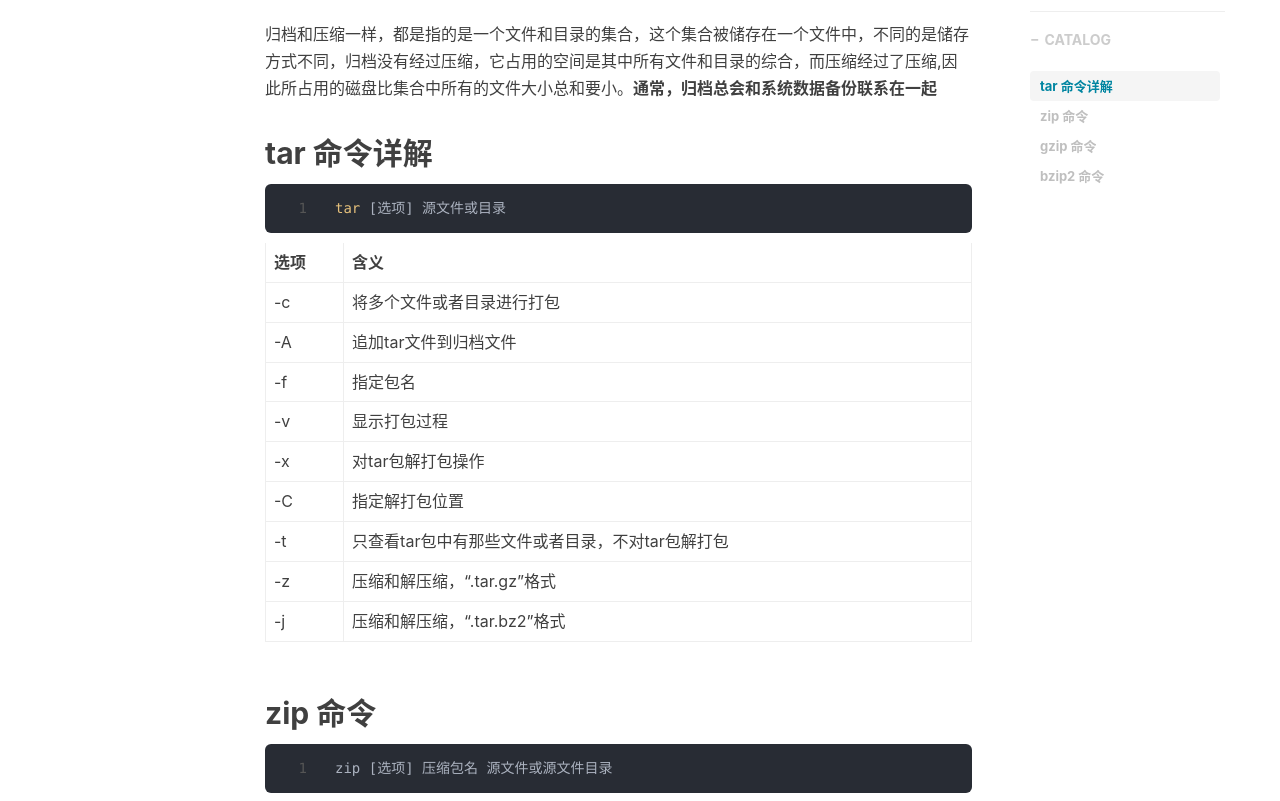
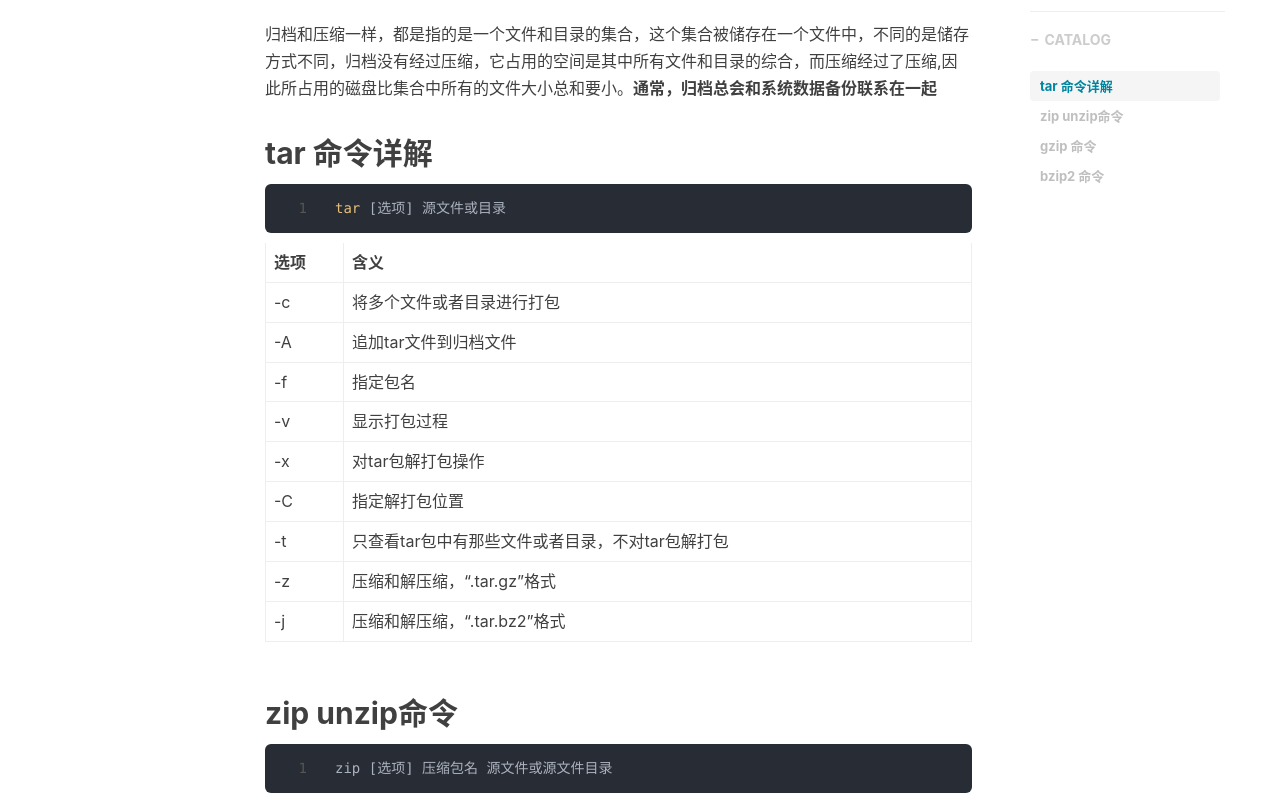
Before and after one commit to ilikewind/Myblog, a Jekyll site: the page built from _posts/2019-10-21-linux-archived-compress.md, in a window 1280 px wide and 1400 px high. Shown: the part 486-1287 px from the top of the window. Built offline with Jekyll 4.4.1, drawn with Linux system fonts in a browser that asks for light colours; nearby versions of some CDN libraries; comment, search, counter and statistics services are not loaded.

Commit message:
'bugFix'

````diff
--- a/_posts/2019-10-21-linux-archived-compress.md
+++ b/_posts/2019-10-21-linux-archived-compress.md
@@ -10,6 +10,8 @@ tags:
 ---
 
 归档和压缩一样，都是指的是一个文件和目录的集合，这个集合被储存在一个文件中，不同的是储存方式不同，归档没有经过压缩，它占用的空间是其中所有文件和目录的综合，而压缩经过了压缩,因此所占用的磁盘比集合中所有的文件大小总和要小。**通常，归档总会和系统数据备份联系在一起**
+
+<!--break-->
 
 ## tar 命令详解
 ```bash
@@ -29,7 +31,7 @@ tar [选项] 源文件或目录
 |-j|压缩和解压缩，“.tar.bz2”格式|
 
 
-## zip 命令
+## zip unzip命令
 ```bash
 zip [选项] 压缩包名 源文件或源文件目录
 ```
````
